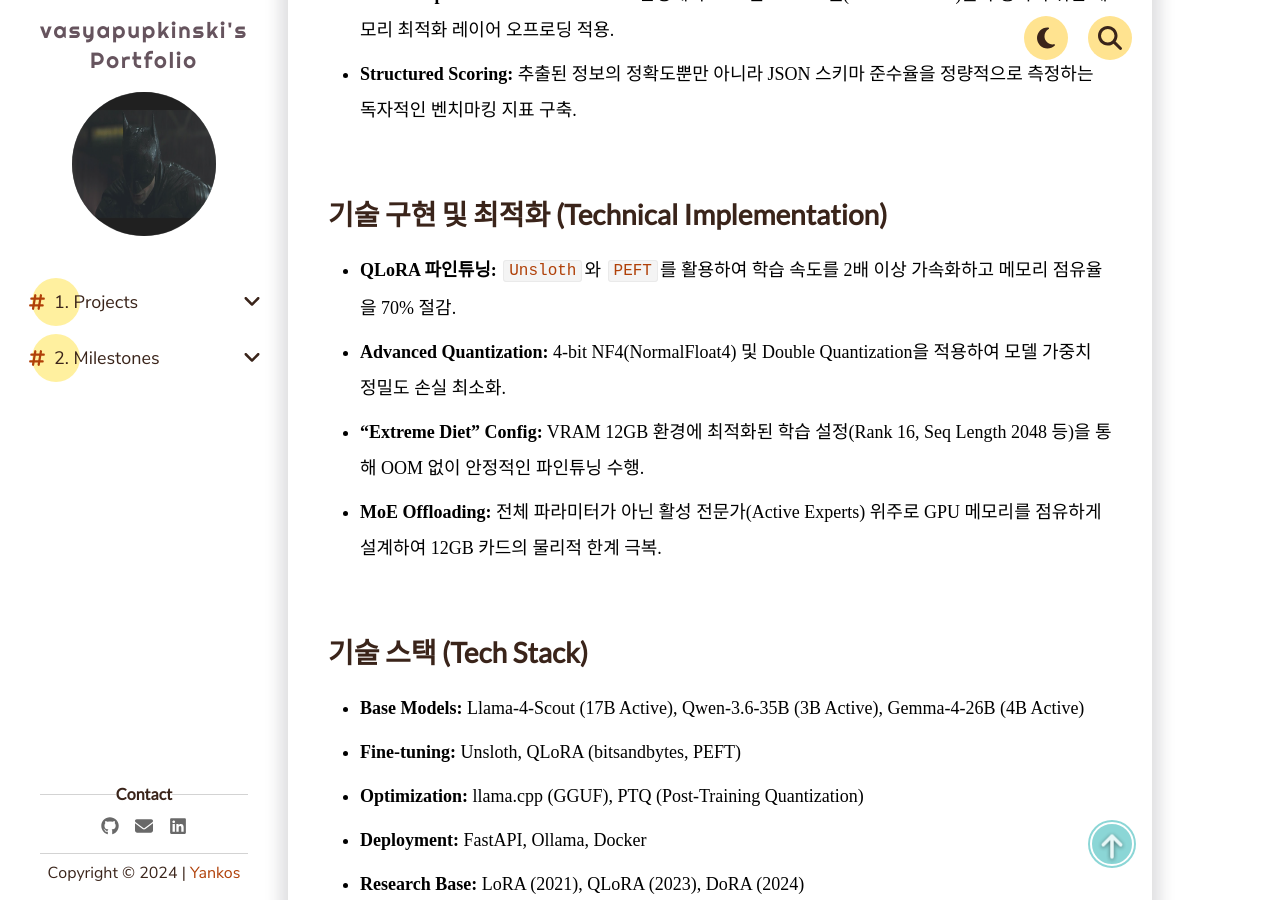
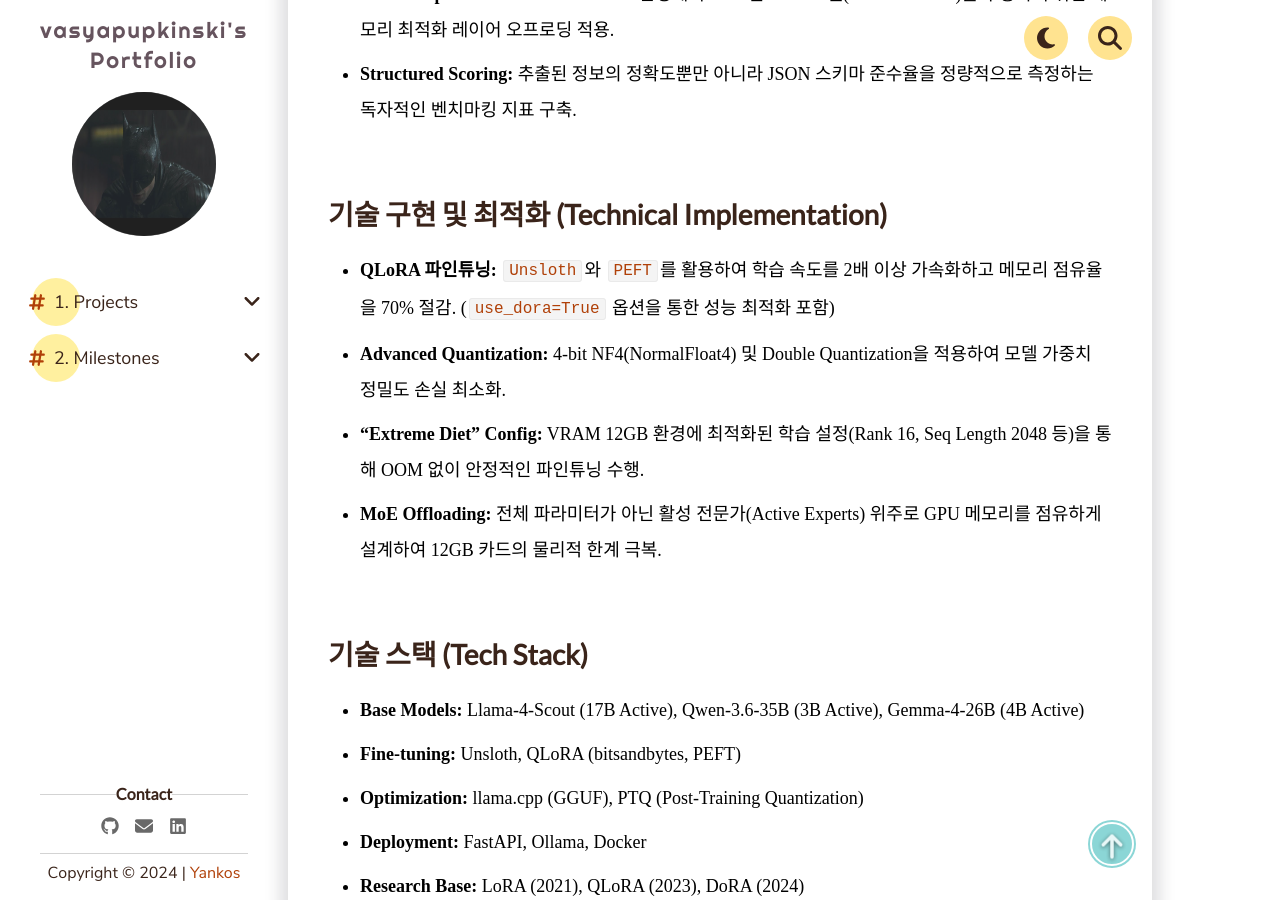
Before and after one commit to vasyapupkinski/vasyapupkinski.github.io, a Jekyll site: the page built from _pages/1. Projects/Personal Projects/structx-llm-json-extractor.md, in a window 1280 px wide and 900 px high, scrolled down 1413 px. Built offline with Jekyll 4.4.1, drawn with Linux system fonts in a browser that asks for light colours; comment, search, counter and statistics services are not loaded.

Commit message:
docs: Add DoRA activation code flag detail

```diff
--- a/_pages/1. Projects/Personal Projects/structx-llm-json-extractor.md
+++ b/_pages/1. Projects/Personal Projects/structx-llm-json-extractor.md
@@ -24,7 +24,7 @@ date: 2026-05-11
 - **Structured Scoring:** 추출된 정보의 정확도뿐만 아니라 JSON 스키마 준수율을 정량적으로 측정하는 독자적인 벤치마킹 지표 구축.
 
 ## 기술 구현 및 최적화 (Technical Implementation)
-- **QLoRA 파인튜닝:** `Unsloth`와 `PEFT`를 활용하여 학습 속도를 2배 이상 가속화하고 메모리 점유율을 70% 절감.
+- **QLoRA 파인튜닝:** `Unsloth`와 `PEFT`를 활용하여 학습 속도를 2배 이상 가속화하고 메모리 점유율을 70% 절감. (`use_dora=True` 옵션을 통한 성능 최적화 포함)
 - **Advanced Quantization:** 4-bit NF4(NormalFloat4) 및 Double Quantization을 적용하여 모델 가중치 정밀도 손실 최소화.
 - **"Extreme Diet" Config:** VRAM 12GB 환경에 최적화된 학습 설정(Rank 16, Seq Length 2048 등)을 통해 OOM 없이 안정적인 파인튜닝 수행.
 - **MoE Offloading:** 전체 파라미터가 아닌 활성 전문가(Active Experts) 위주로 GPU 메모리를 점유하게 설계하여 12GB 카드의 물리적 한계 극복.
```
